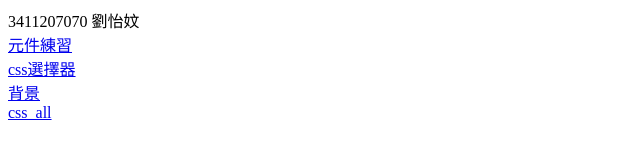
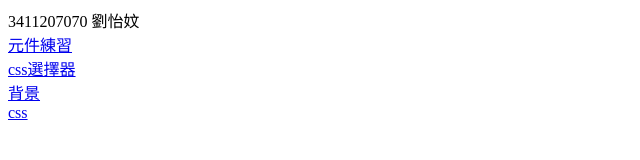
Before and after one commit to 3411207070/3411207070, a plain HTML site: page index.html in a window 1280 px wide. Shown: the full height of the page, 0-640 px from the left. Drawn offline with Linux system fonts and the light colour scheme.

Commit message:
Add files via upload

```diff
--- a/index.html
+++ b/index.html
@@ -16,6 +16,6 @@
     <br>
     <a href="background.html">背景</a>
     <br>
-    <a href="css_all.html">css_all</a>
+    <a href="css_all.html">css</a>
 </body>
 </html>
```
